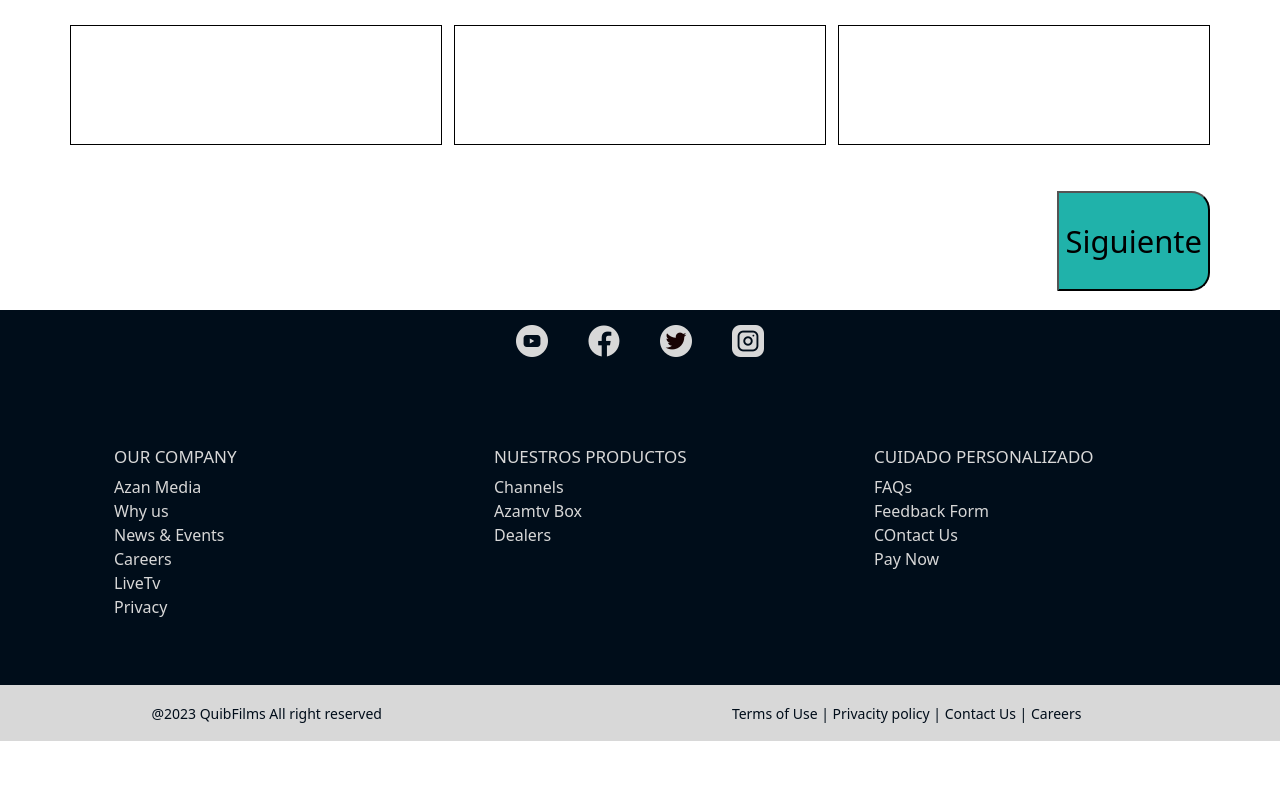
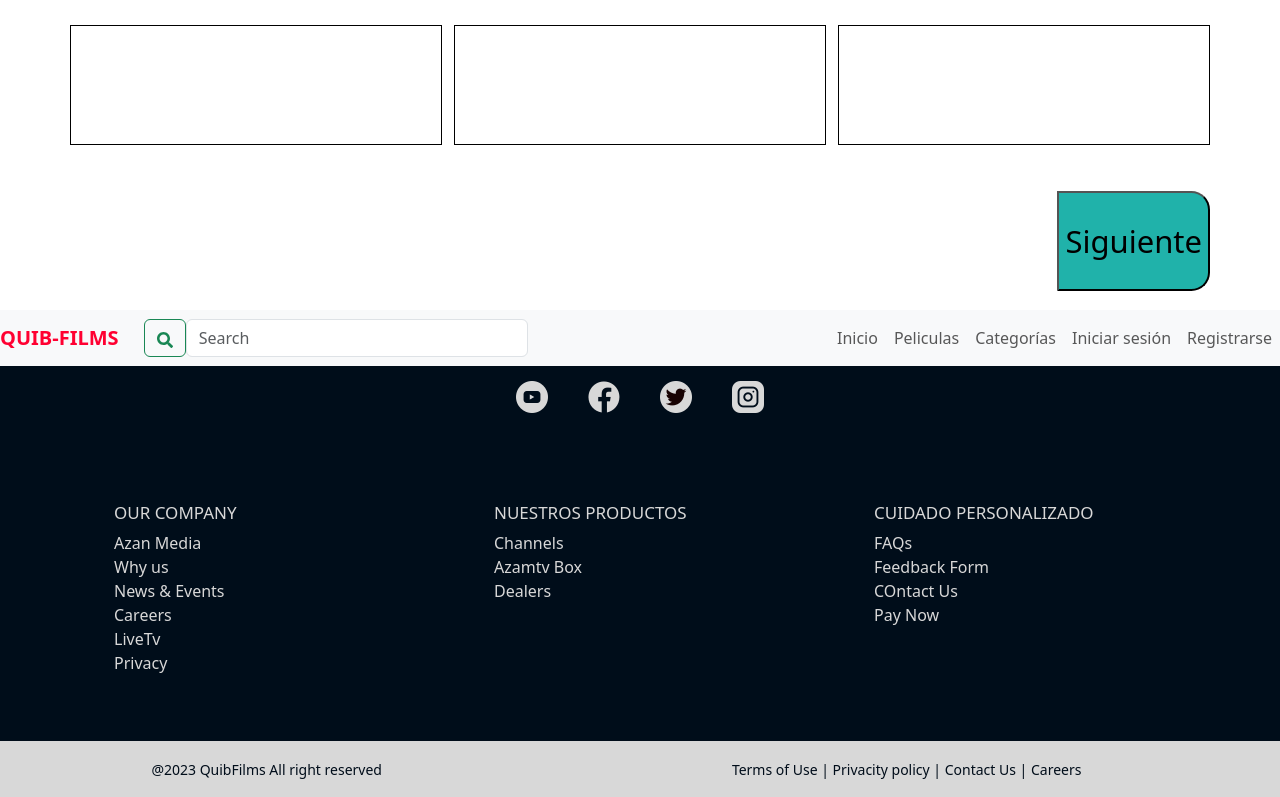
Before and after one commit to GRANalejandro/QuibFilms, a React (Vite) app in the folder Frontend/: page / in a window 1280 px wide. Shown: the part 963-1760 px from the top of the page. Before the commit the page ends 1704 px from the top, so only its background shows below. Built offline with nearby package versions, Linux system fonts and the light colour scheme.

Commit message:
commit eleven

```diff
--- a/Frontend/package.json
+++ b/Frontend/package.json
@@ -10,8 +10,11 @@
     "preview": "vite preview"
   },
   "dependencies": {
+    "@fortawesome/fontawesome-free": "^6.5.1",
     "react": "^18.2.0",
+    "react-bootstrap": "^2.9.1",
     "react-dom": "^18.2.0",
+    "react-icons": "^4.12.0",
     "react-router-dom": "^6.20.0",
     "sass": "^1.69.5"
   },
--- a/Frontend/src/components/main/main-header.jsx
+++ b/Frontend/src/components/main/main-header.jsx
@@ -1,20 +1,41 @@
-export default function MainHeader(){
-    return(
-        <header className="header">
-            <div className="container-header">
-                <div className="logo"></div>
-                <div className="input"></div>
-            </div>
-            <div className="container-header">
-                <nav className="menu">
-                    <ul className="menu__content">
-                        <li className="menu__content__item">Inicio</li>
-                        <li className="menu__content__item">Peliculas</li>
-                        <li className="menu__content__item">Iniciar Sesion</li>
-                        <li className="menu__content__item">Registrarse</li>
-                    </ul>
-                </nav>
-            </div>
-        </header>
-    )
-}
+import { useState } from 'react';
+import { Navbar, Nav, Form, FormControl, Button } from 'react-bootstrap';
+import { FaBars, FaSearch } from 'react-icons/fa';
+// import { FaSearch } from '@fortawesome';
+
+const NavigationBar = () => {
+  const [expanded, setExpanded] = useState(false);
+
+  const toggleNavbar = () => {
+    setExpanded(!expanded);
+  };
+
+  return (
+    <>
+      <Navbar className='main-header' bg="light" expand="lg">
+  <Navbar.Brand className='main-header__brand' href="#home">
+    <span>QUIB-FILMS</span>
+  </Navbar.Brand>
+  <Form className='main-header__form d-flex'  inline>
+      <Button variant="outline-success"><FaSearch /></Button>
+      <FormControl type="text" placeholder="Search" className="mr-sm-2" />
+    </Form>
+  <Navbar.Toggle aria-controls="main-header__toggler basic-navbar-nav" onClick={toggleNavbar}>
+    <FaBars />
+  </Navbar.Toggle>
+  <Navbar.Collapse id="basic-navbar-nav" className={expanded ? 'show' : 'main-header__colapse'}>
+    <Nav className="main-header__nav mr-auto">
+    <Nav.Link href="#home">Inicio</Nav.Link>
+          <Nav.Link href="#link">Peliculas</Nav.Link>
+          <Nav.Link href="#about">Categorías</Nav.Link>
+          <Nav.Link href="#about">Iniciar sesión</Nav.Link>
+          <Nav.Link href="#about">Registrarse</Nav.Link>
+    </Nav>
+
+  </Navbar.Collapse>
+</Navbar>
+    </>
+  );
+};
+
+export default NavigationBar;
--- a/Frontend/src/main.jsx
+++ b/Frontend/src/main.jsx
@@ -1,12 +1,14 @@
 import React from 'react'
 import ReactDOM from 'react-dom/client'
 import App from './App.jsx'
+import Header from '../src/components/main/main-header.jsx'
 import Footer from '../src/components/main/main-footer.jsx'
 import '../src/scss/theme.scss'
 
 ReactDOM.createRoot(document.getElementById('root')).render(
   <React.StrictMode>
     <App />
+    <Header/>
     <Footer/>
   </React.StrictMode>,
 )
--- a/Frontend/src/scss/theme/_index.scss
+++ b/Frontend/src/scss/theme/_index.scss
@@ -1,2 +1,3 @@
 @import "../settings/index.scss";
 @import "./components/main-footer.scss";
+@import "./components/main-header";
--- /dev/null
+++ b/Frontend/src/scss/theme/components/main-header.scss
@@ -0,0 +1,29 @@
+.main-header{
+    &__brand{
+        color:$red;
+        font-weight: bold;
+        margin: 0;
+        span{
+            @include from(l){
+                font-size: 20px;
+                margin: 0 auto;
+            }
+        }
+    }
+    &__form{
+        width: 50%;
+        @include from(l){
+            width: 30%;
+            margin-left:25px;
+        }
+    }
+    &__nav{
+        text-align: center;
+        position: absolute;
+        background-color: $gray;
+        right: 0;
+        @include from(l){
+            background-color: transparent;
+        }
+    }
+}
```
Also changed, not shown: 1 other file (tests, documents, lock files or other folders).
